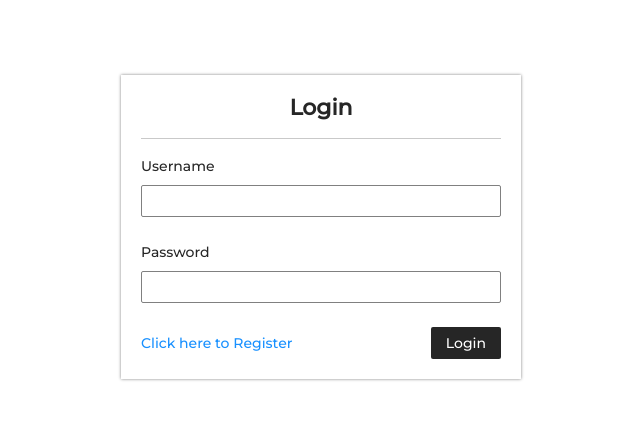
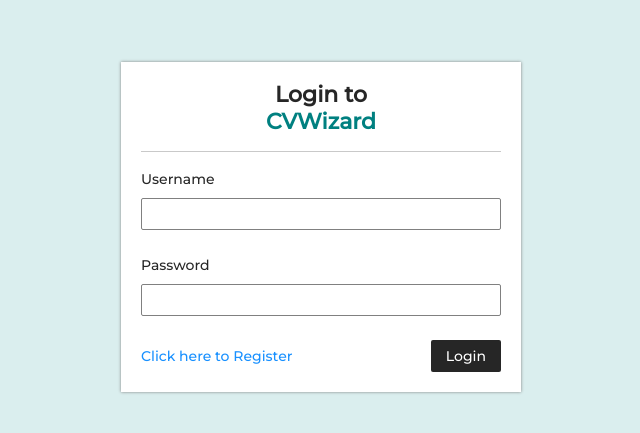
Before and after one commit to Oeshy04/CVWizard, a React (Create React App) app in the folder client/: page /login in a window 1280 px wide. Shown: the part 173-606 px from the top of the page, without its empty margins (319-959 px from the left). Built offline with nearby package versions, Linux system fonts and the light colour scheme.

Commit message:
some ui changes

```diff
--- a/client/src/pages/Login.js
+++ b/client/src/pages/Login.js
@@ -27,10 +27,12 @@
     }
   })
     return(
+        <div>
         <div className="parent">
+
             {loading && (<Spin size="large"/>)}
             <Form layout="vertical" onFinish={onFinish}>
-                <h1>Login</h1>
+                <p style={{display:'inline'}}><h1 >Login to <h1 style={{color:'teal'}}>CVWizard</h1></h1></p>
                 <hr></hr>
                 <Form.Item name="username" label="Username">
                     <Input/>
@@ -48,6 +50,7 @@
                 </div>
             </Form>
             </div>
+            </div>
     )
 }
 export default Register
--- a/client/src/pages/Register.js
+++ b/client/src/pages/Register.js
@@ -28,7 +28,7 @@
         <div className="parent">
             {loading && (<Spin size="large"/>)}
             <Form layout="vertical" onFinish={onFinish}>
-                <h1>Register</h1>
+            <p style={{display:'inline'}}><h1 >Register to <h1 style={{color:'teal'}}>CVWizard</h1></h1></p>
                 <hr></hr>
                 <Form.Item name="username" label="Username">
                     <Input/>
--- a/client/src/resources/authentication.css
+++ b/client/src/resources/authentication.css
@@ -3,6 +3,7 @@
     display: flex;
     align-items: center;
     justify-content: center;
+    background-color: rgb(218, 238, 238);
 }
 
 .parent h1{
@@ -13,4 +14,5 @@
     width: 400px;
     box-shadow: 0 0 3px gray;
     padding: 20px;
+    background-color: white;
 }
```
